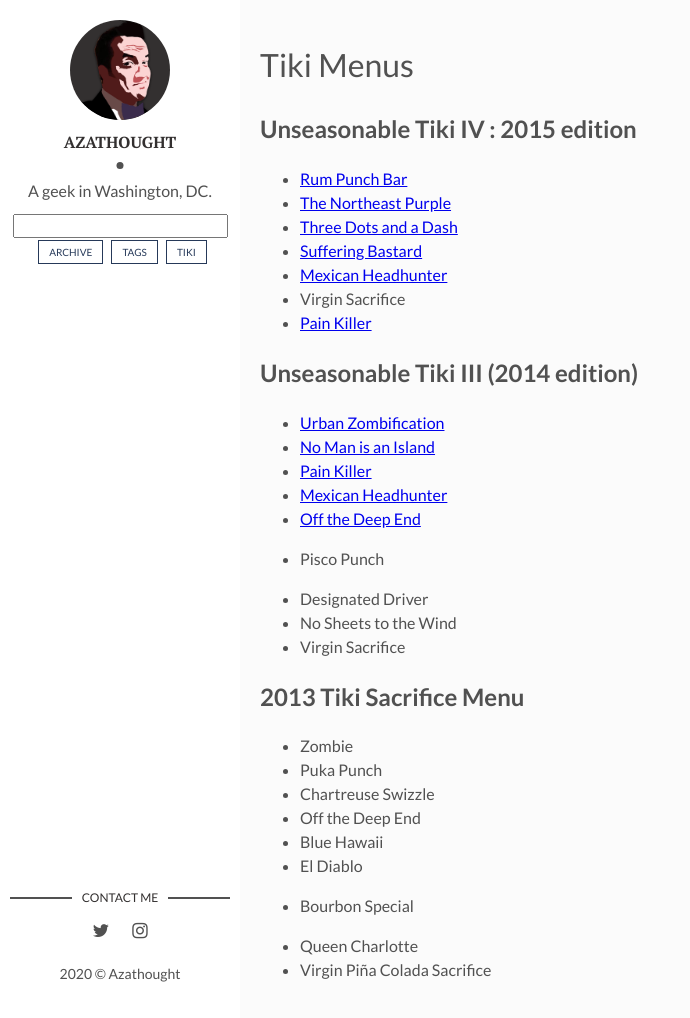
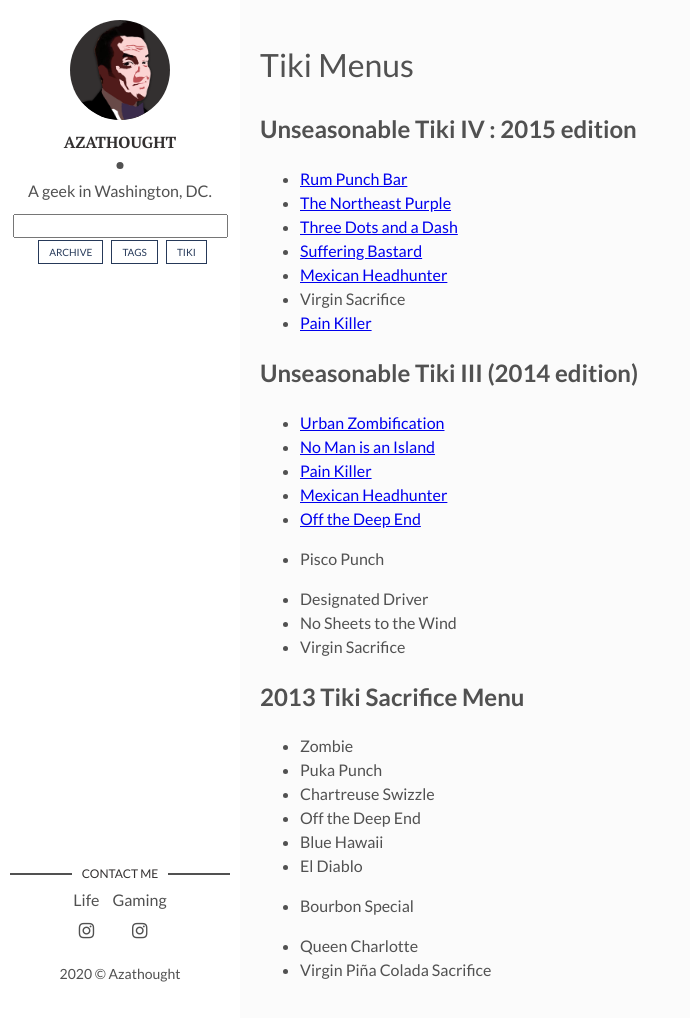
Before and after one commit to azathought/azathought.github.io, a Jekyll site: the page built from tiki.md, in a window 1280 px wide and 1018 px high. Shown: the whole window, without its empty margins (0-690 px from the left). Built offline with Jekyll 4.4.1, drawn with Linux system fonts in a browser that asks for light colours; comment, search, counter and statistics services are not loaded.

Commit message:
side bar

```diff
--- a/_config.yml
+++ b/_config.yml
@@ -9,8 +9,9 @@ url: "http://www.azathought.com" # the base hostname & protocol for your site, e
 author: Azathought # add your name
 author-img: caricature.png # add your photo
 about-author: A geek in Washington, DC. # add description
-twitter: azathought # add your Twitter handle
+###twitter: azathought # add your Twitter handle
 instagram: azathought
+instagram2: azathought_games
 
 # paging
 paginate: 8
--- a/_includes/sidebar.html
+++ b/_includes/sidebar.html
@@ -37,8 +37,11 @@
 	          <li><a href="https://twitter.com/{{ site.twitter }}" target="_blank"><i class="fa fa-twitter" aria-hidden="true"></i></a></li>
 	        {% endif %}
 	        {% if site.instagram %}
-	          <li><a href="https://www.instagram.com/{{ site.instagram }}" target="_blank"><i class="fa fa-instagram" aria-hidden="true"></i></a></li>
-	        {% endif %}
+	          <li>Life <a href="https://www.instagram.com/{{ site.instagram }}" target="_blank"><i class="fa fa-instagram" aria-hidden="true"></i></a></li>
+			{% endif %}
+			{% if site.instagram2 %}
+			<li>Gaming <a href="https://www.instagram.com/{{ site.instagram2 }}" target="_blank"><i class="fa fa-instagram" aria-hidden="true"></i></a></li>
+			{% endif %}
 
 	        {% if False %}
 	          {% if site.facebook %}
```
